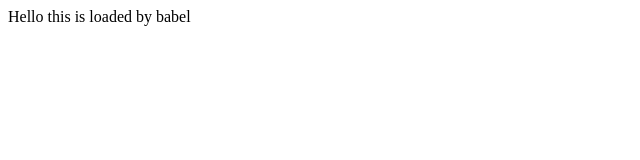
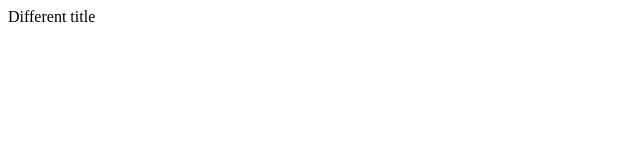
Before and after one commit to vortex200/tutor-finder-web, a React app: page / in a window 1280 px wide. Shown: the top 160 px of the page, without its empty margins (0-640 px from the left). Built offline with nearby package versions, Linux system fonts and the light colour scheme.

Commit message:
title change

```diff
--- a/src/App.js
+++ b/src/App.js
@@ -1,6 +1,6 @@
 import React from "react";
 
-const title = "Hello this is loaded by babel";
+const title = "Different title";
 
 export default function App() {
   return <div>{title}</div>;
```
